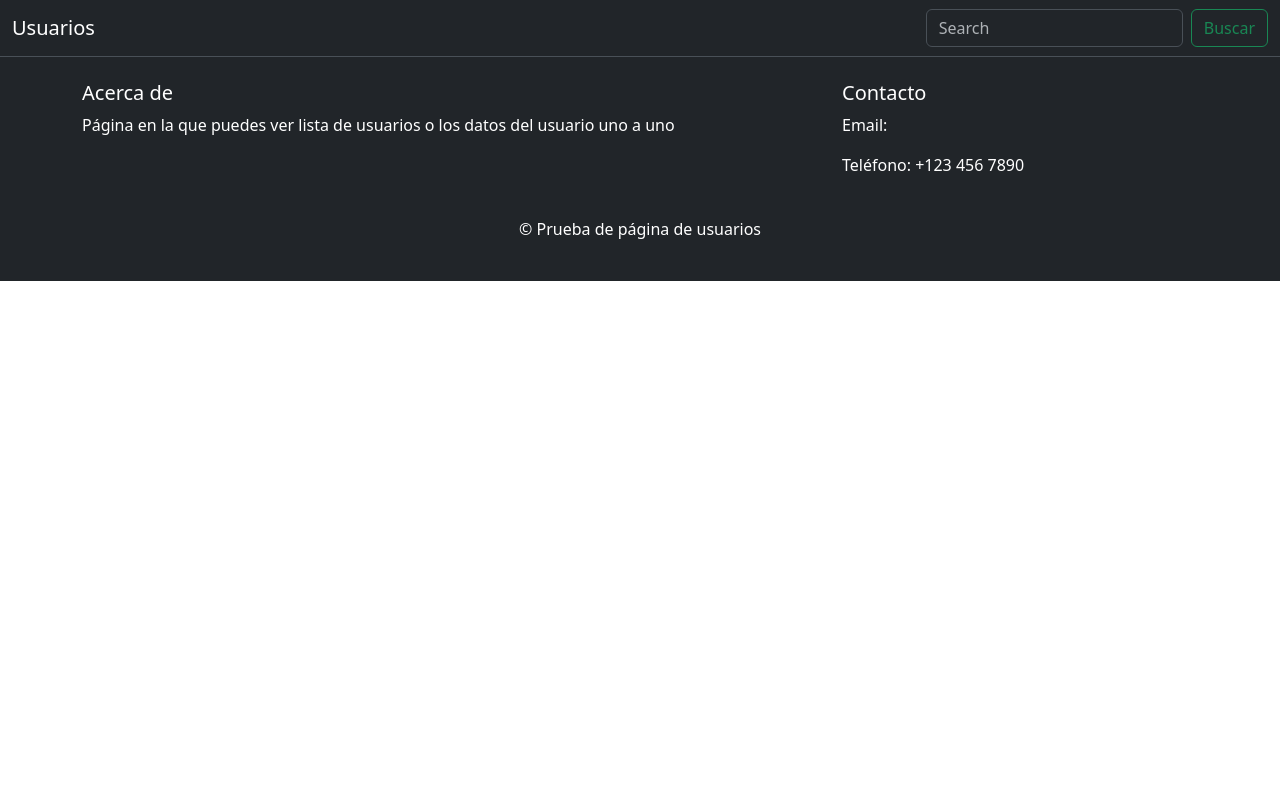
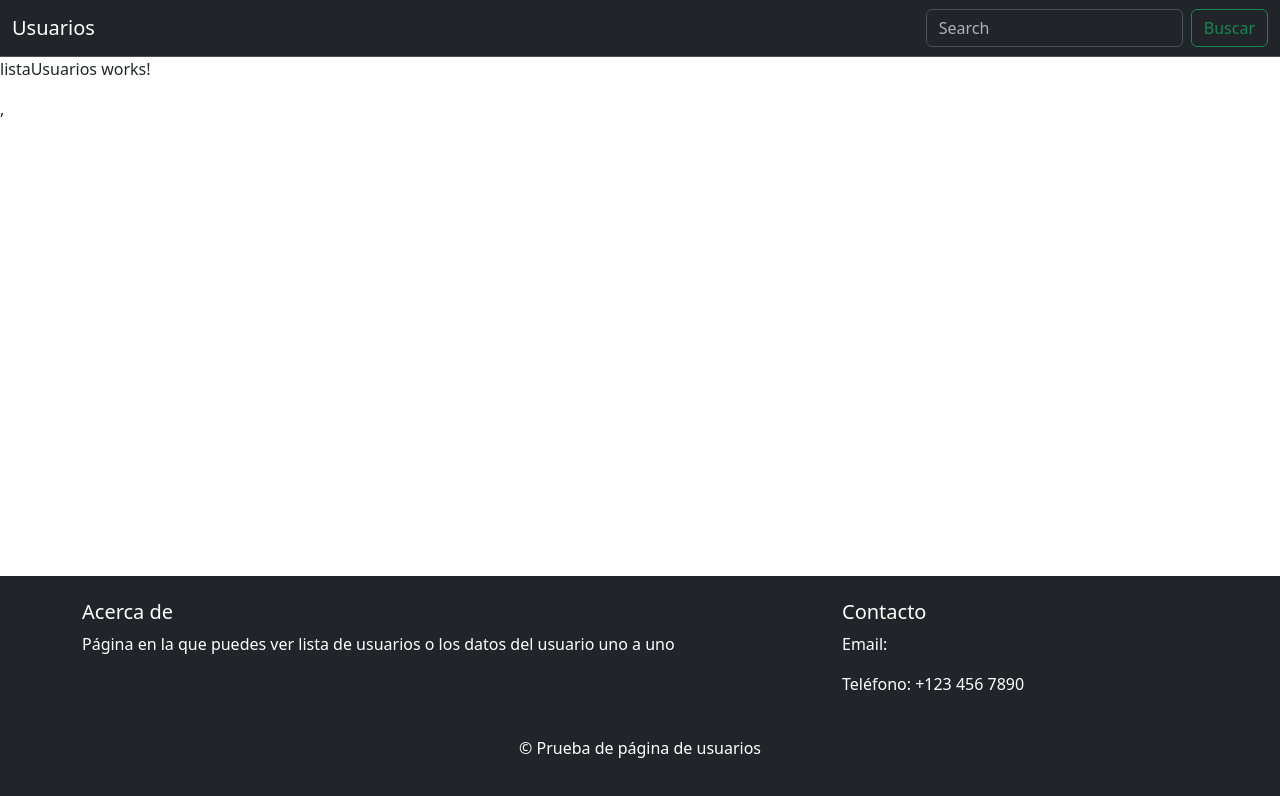
Before and after one commit to aroamorodi/pruebaAngular, an Angular app: page /home in a window 1280 px wide. Shown: the top 796 px of the page. Built offline with nearby package versions, Linux system fonts and the light colour scheme.

Commit message:
Poner el footer fijo y creado componente para poner la lista de usuarios

```diff
--- a/src/components/homePage/homePage.component.html
+++ b/src/components/homePage/homePage.component.html
@@ -1,4 +1,5 @@
 <div class="container-fluid px-0">
   <app-cabecera/>
+  <app-lista-usuarios/>
   <app-footer/>
 </div>
--- a/src/components/homePage/homePage.component.ts
+++ b/src/components/homePage/homePage.component.ts
@@ -2,6 +2,7 @@ import { CommonModule } from '@angular/common';
 import { ChangeDetectionStrategy, Component } from '@angular/core';
 import { CabeceraComponent } from '../../shared/cabecera/cabecera.component';
 import { FooterComponent } from '../../shared/footer/footer.component';
+import { ListaUsuariosComponent } from '../listaUsuarios/listaUsuarios.component';
 
 @Component({
   selector: 'app-home-page',
@@ -9,7 +10,8 @@ import { FooterComponent } from '../../shared/footer/footer.component';
   imports: [
     CommonModule,
     CabeceraComponent,
-    FooterComponent
+    FooterComponent,
+    ListaUsuariosComponent
   ],
   templateUrl: './homePage.component.html',
   styleUrl: './homePage.component.css',
--- /dev/null
+++ b/src/components/listaUsuarios/listaUsuarios.component.css
@@ -0,0 +1,3 @@
+:host {
+  display: block;
+}
--- /dev/null
+++ b/src/components/listaUsuarios/listaUsuarios.component.html
@@ -0,0 +1 @@
+<p>listaUsuarios works!</p>,
--- /dev/null
+++ b/src/components/listaUsuarios/listaUsuarios.component.ts
@@ -0,0 +1,14 @@
+import { CommonModule } from '@angular/common';
+import { ChangeDetectionStrategy, Component } from '@angular/core';
+
+@Component({
+  selector: 'app-lista-usuarios',
+  standalone: true,
+  imports: [
+    CommonModule,
+  ],
+  templateUrl: './listaUsuarios.component.html',
+  styleUrl: './listaUsuarios.component.css',
+  changeDetection: ChangeDetectionStrategy.OnPush,
+})
+export class ListaUsuariosComponent { }
--- a/src/shared/footer/footer.component.css
+++ b/src/shared/footer/footer.component.css
@@ -1,3 +1,9 @@
 :host {
   display: block;
 }
+.footer {
+  position: fixed; /* Fija el footer en la parte inferior */
+  bottom: 0; /* Posición al fondo */
+  left: 0; /* Alineado a la izquierda */
+  right: 0; /* Alineado a la derecha */
+}
--- a/src/shared/footer/footer.component.html
+++ b/src/shared/footer/footer.component.html
@@ -1,4 +1,4 @@
-<footer class="bg-dark text-white py-4">
+<footer class="footer bg-dark text-white py-4">
   <div class="container">
     <div class="row">
       <div class="col-md-8">
```
